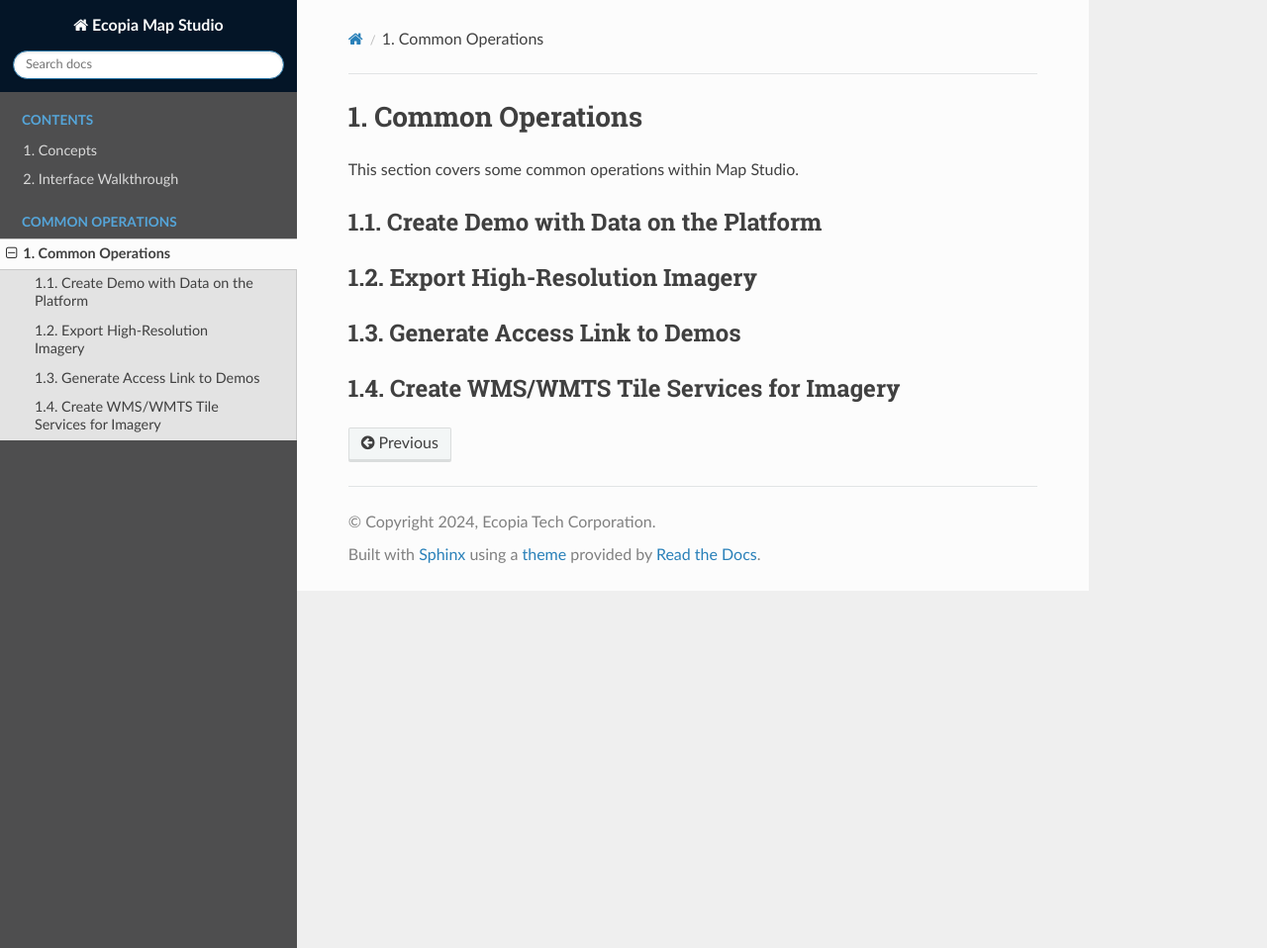
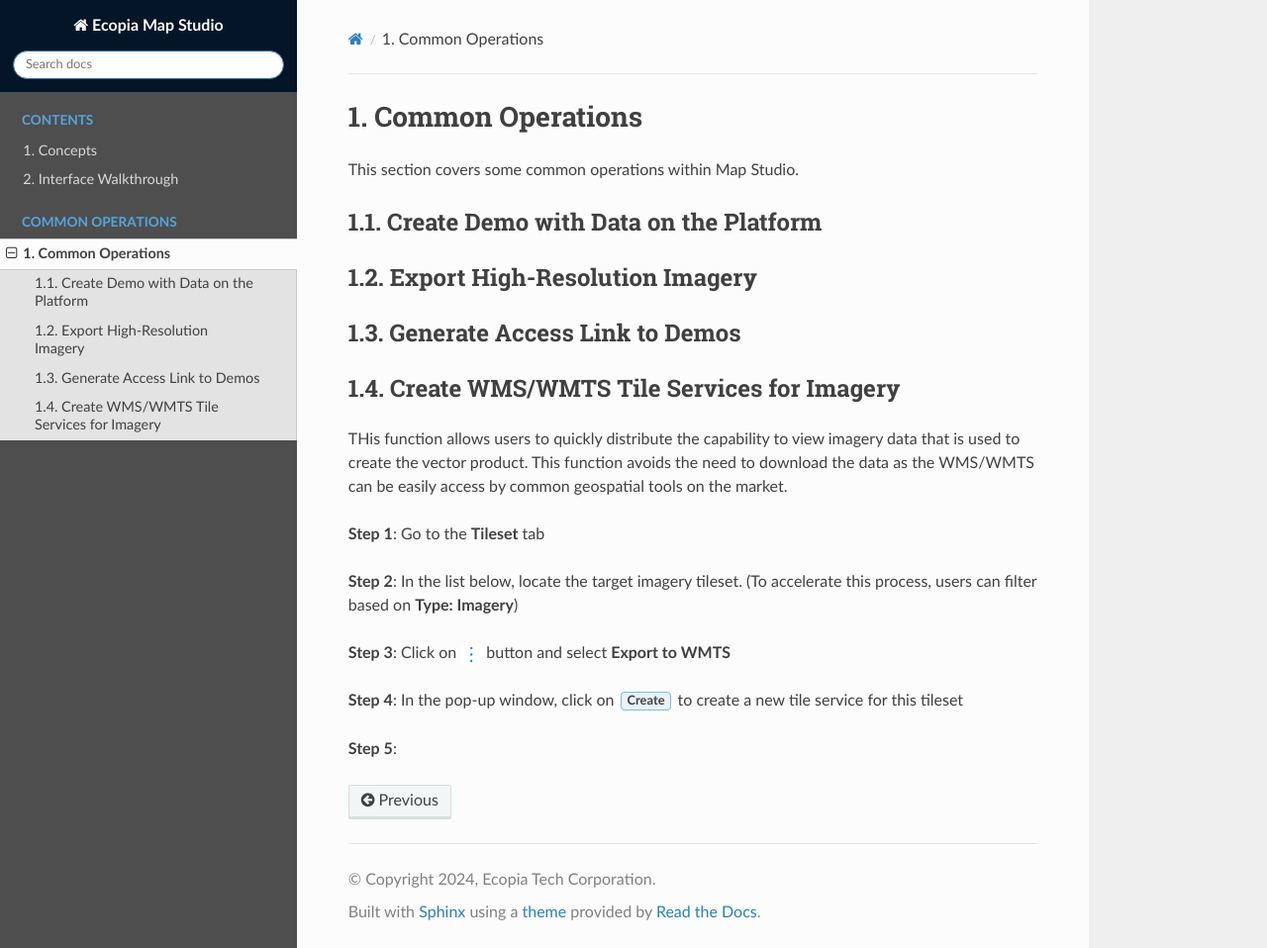
Before and after one commit to ecopia-map/alpaca-docs-map-studio, a Sphinx documentation site: the page built from source/howtos/CommonOperations.rst, in a window 1280 px wide and 958 px high. Shown: the whole window at 99% size. Built offline with Sphinx 7.4.7 and the Read the Docs theme 2.0.0, drawn with Linux system fonts in a browser that asks for light colours.

Commit message:
map studio doc standalone 01-15

```diff
--- a/source/howtos/CommonOperations.rst
+++ b/source/howtos/CommonOperations.rst
@@ -14,3 +14,62 @@ Generate Access Link to Demos
 
 Create WMS/WMTS Tile Services for Imagery
 ##########################################
+
+THis function allows users to quickly distribute the capability to view imagery data that is used to create the vector product. This function avoids the need to download the data as the WMS/WMTS can be easily access by common geospatial tools on the market.
+
+**Step 1**: Go to the **Tileset** tab
+
+**Step 2**: In the list below, locate the target imagery tileset. (To accelerate this process, users can filter based on **Type: Imagery**)
+
+**Step 3**: Click on |more_action_button| button and select **Export to WMTS**
+
+**Step 4**: In the pop-up window, click on :guilabel:`Create` to create a new tile service for this tileset
+
+**Step 5**:
+
+
+
+.. |propertiesbutton| image:: /images/map-studio/properties-icon.png
+   :width: 28
+
+.. |stylebutton| image:: /images/map-studio/style-icon.png
+   :width: 22
+
+.. |labelbutton| image:: /images/map-studio/label-icon.png
+   :width: 24
+
+.. |mapstudio| image:: /images/map-studio/map-studio-icon.png
+    :width: 26
+
+.. |newmapbutton| image:: /images/map-studio/newmap_button.png
+    :width: 68
+
+.. |more_action_button| image:: /images/map-studio/more_action_button.png
+    :width: 22
+
+.. |preview_button| image:: /images/map-studio/preview_button.png
+    :width: 22
+
+.. |Search_Location_button| image:: /images/map-studio/Search_Location_button.png
+    :width: 22
+
+.. |Tileset_button| image:: /images/map-studio/Tileset_button.png
+    :width: 22
+
+.. |Capture_preview_button| image:: /images/map-studio/Capture_preview_button.png
+    :width: 22
+
+.. |Base_Map_button| image:: /images/map-studio/Base_Map_button.png
+    :width: 22
+
+.. |link_button| image:: /images/map-studio/link_button.png
+    :width: 26
+
+.. |Add_Tileset| image:: /images/map-studio/AddTileset.png
+    :height: 24
+
+.. |Clock| image:: /images/map-studio/Clock.png
+    :height: 24
+
+.. |Publish| image:: /images/map-studio/Publish.png
+    :height: 25
```
Also changed, not shown: 11 other files.
